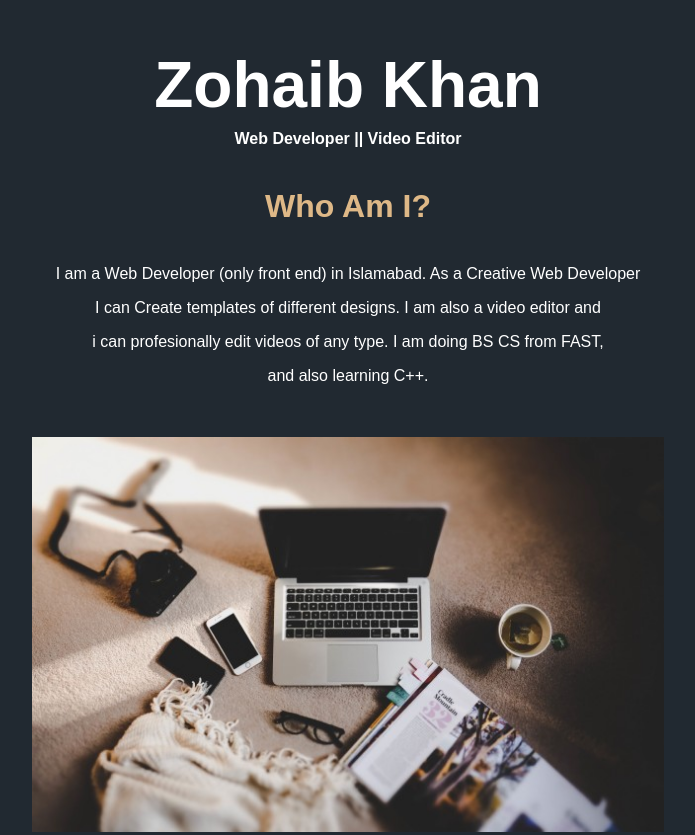
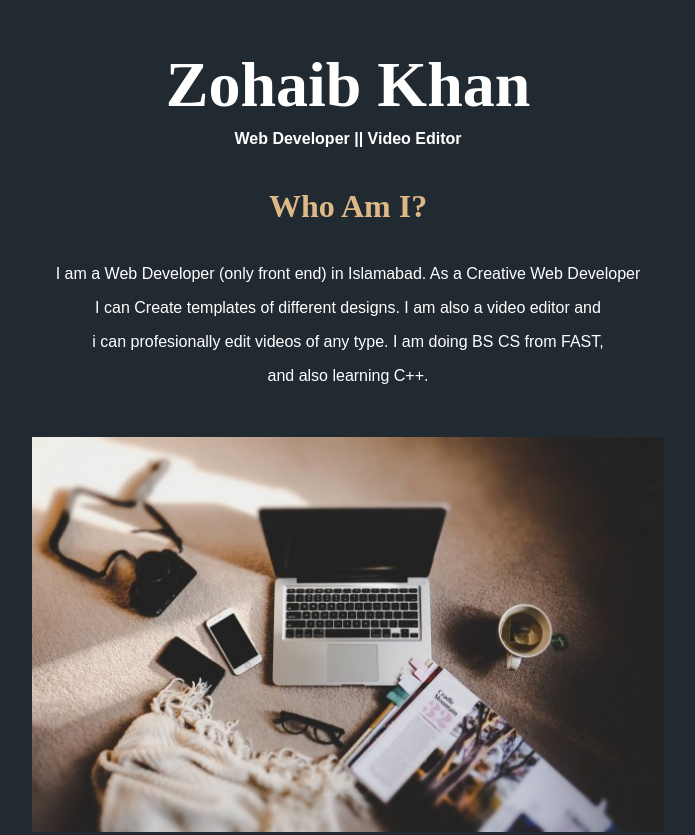
Before and after one commit to zohaibkhan946/zohaibkhan946.github.io, a plain HTML site: page index.html in a window 1280 px wide. Shown: the top 835 px of the page, without its empty margins (292-987 px from the left). Drawn offline with Linux system fonts and the light colour scheme.

Commit message:
Update master.css

```diff
--- a/css/master.css
+++ b/css/master.css
@@ -27,6 +27,7 @@
   }
 
   h1 {
+    font-family: initial;
     margin-bottom: 0.5rem;
     margin-top: 3rem;
     font-size: 400%;
@@ -34,6 +35,7 @@
    }
 
   h2 {
+    font-family: initial;
     color: burlywood;
         font-size: 200%;
        margin-bottom: 2.5rem;
```
